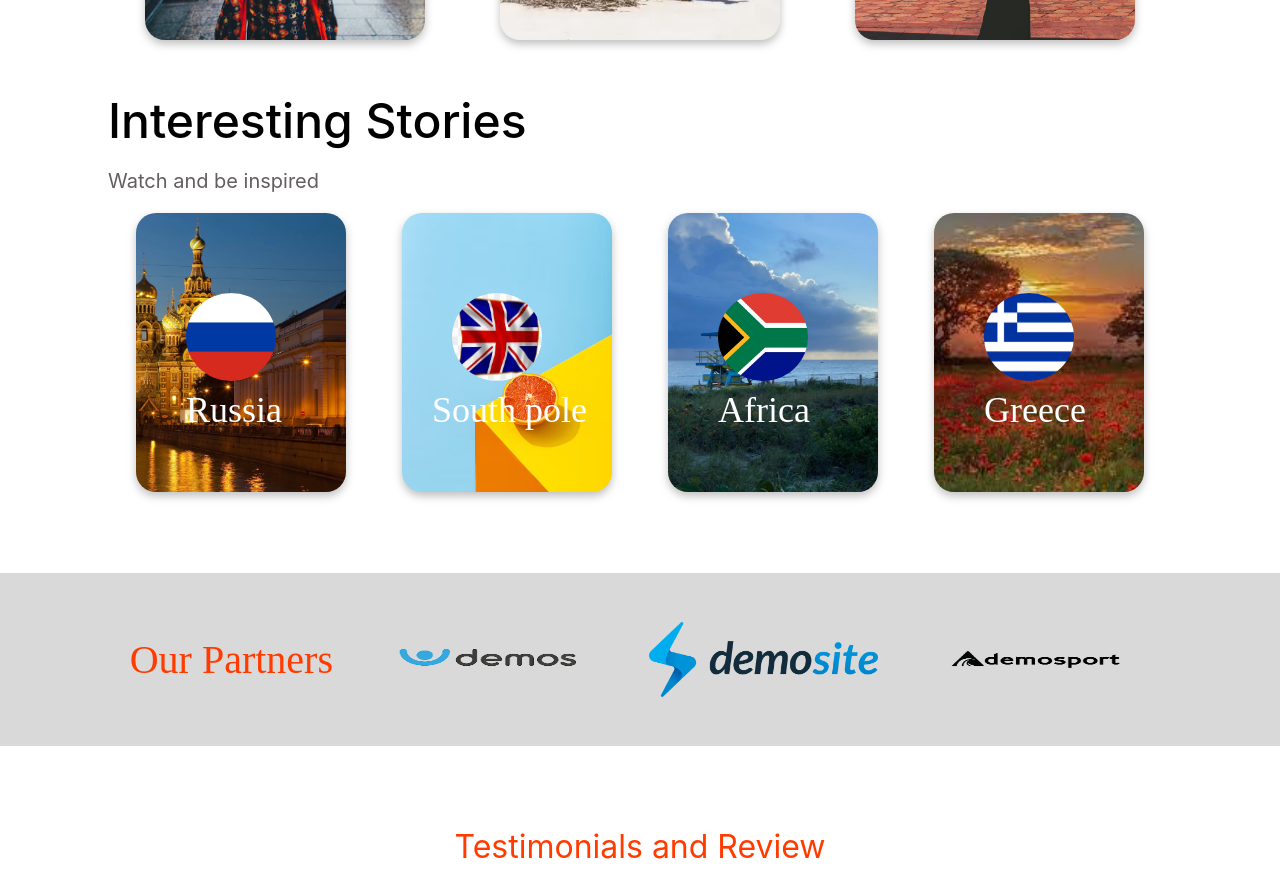
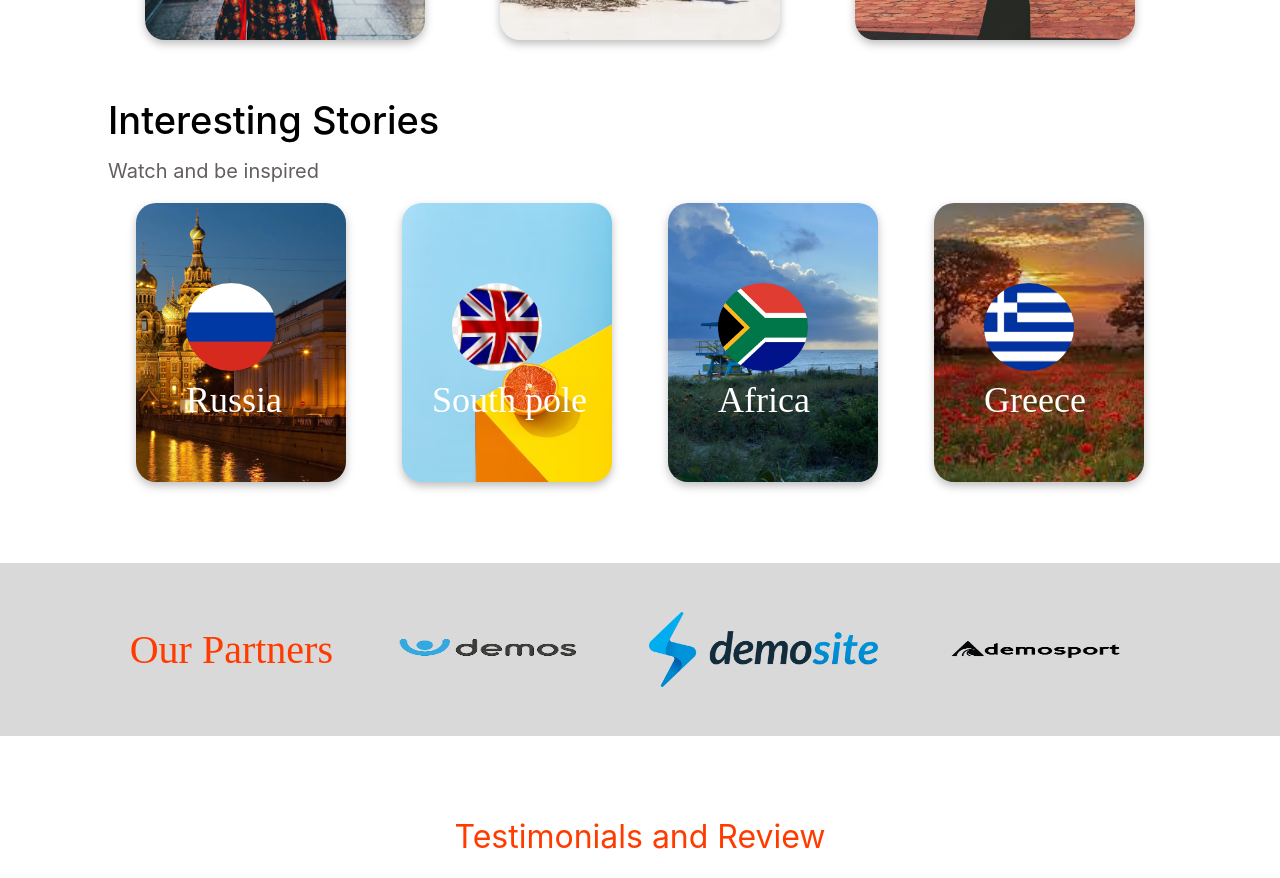
Before and after one commit to Shuvoghosh7/tour_planner, a React (Create React App) app: page / in a window 1280 px wide. Shown: the part 2180-3058 px from the top of the page. Built offline with nearby package versions, Linux system fonts and the light colour scheme.

Commit message:
fix Interesting_Stories title

```diff
--- a/src/pages/Home/InterestingStories/InterestingStories.css
+++ b/src/pages/Home/InterestingStories/InterestingStories.css
@@ -6,7 +6,7 @@
     font-family: 'Inter';
     font-style: normal;
     font-weight: 500;
-    font-size: 48px;
+    font-size: 38px;
     line-height: 1px;
     color: #000000;
 }
```
